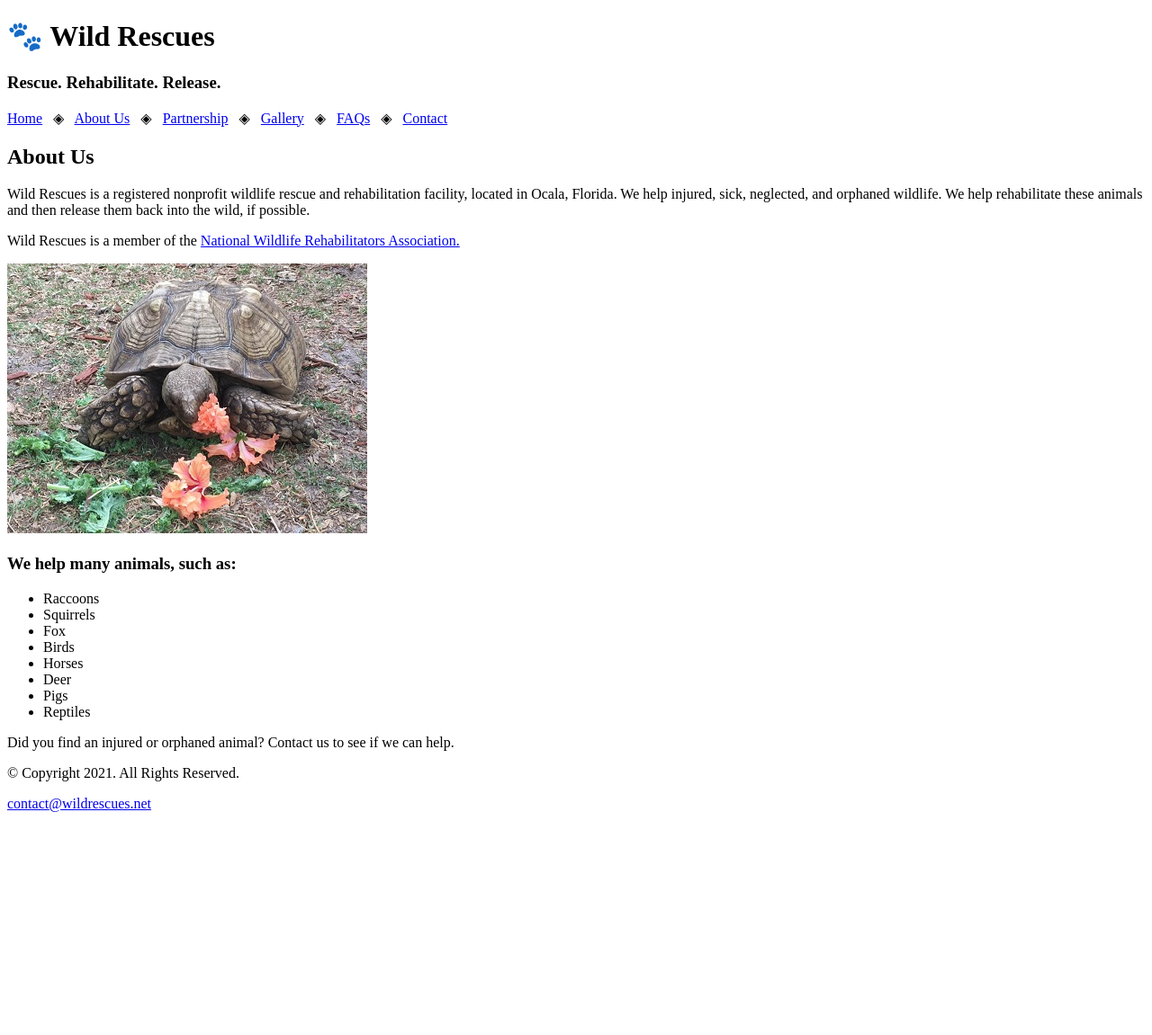
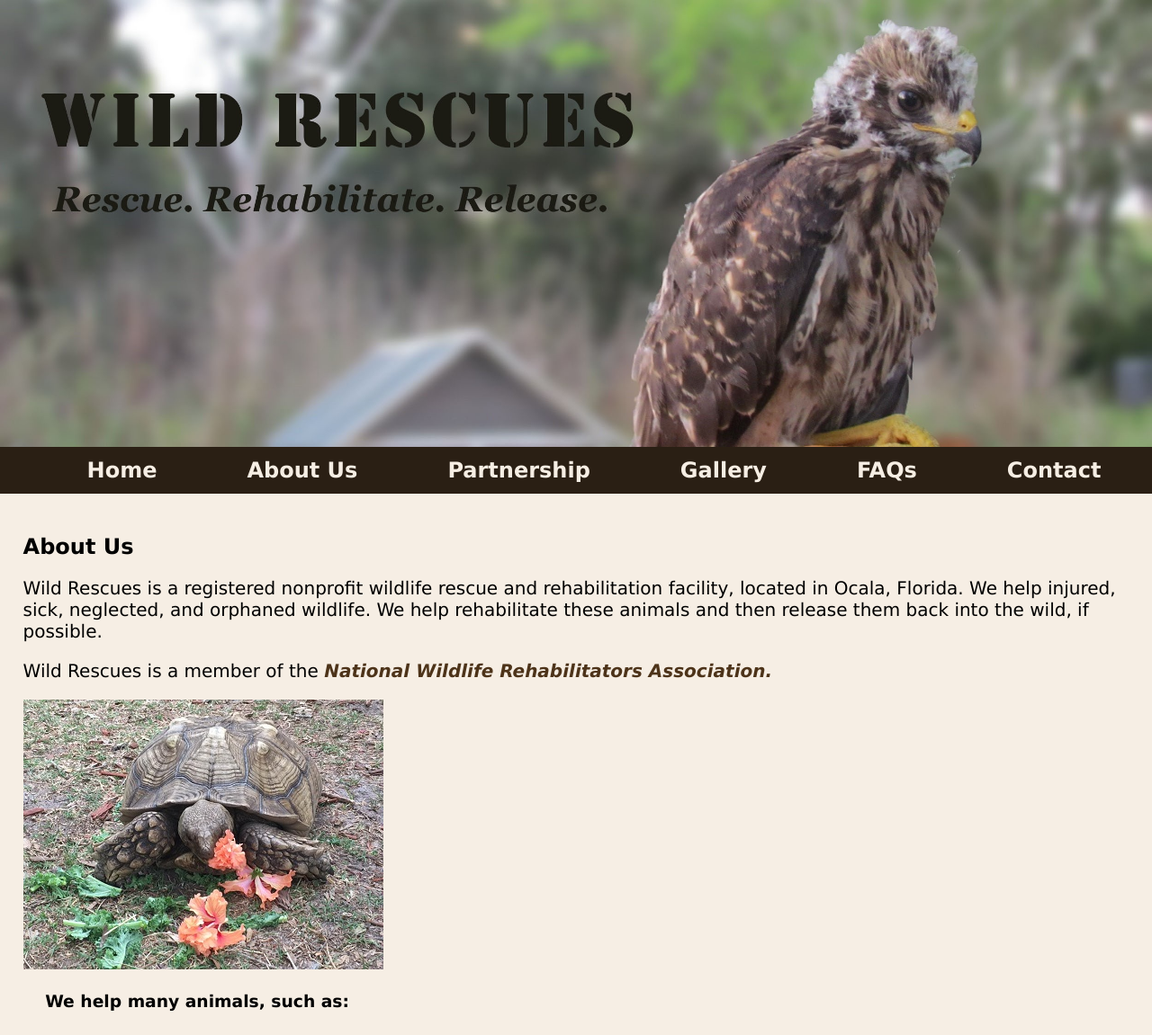
Before and after one commit to 144Sp24/ch4lab2-katielininger, a plain HTML site: page about.html in a window 1280 px wide. Shown: the top 1151 px of the page at 90% size. Before the commit the page ends 919 px from the top, so only its background shows below. Drawn offline with Linux system fonts and the light colour scheme.

Commit message:
followed book instructions

```diff
--- a/about.html
+++ b/about.html
@@ -1,28 +1,30 @@
 <!DOCTYPE html>
 <!--
-	Student Name: Maria Cruz
+	Student Name: Katie Lininger
 	File Name: about.html
-	Today's Date: May 20, 2021
+	Today's Date: February 6th, 2024
  -->
 <html lang="en">
 <head>
 	<title>Wild Rescues: About Us</title>
 	<meta charset="utf-8">
+    <link rel="stylesheet" href="css/styles.css">
 </head>
 <body>
 
 	<header>
-		<h1>&#128062; Wild Rescues</h1>
-		<h3>Rescue. Rehabilitate. Release.</h3>
+		<a href="index.html"><img src="images/baby-hawk.jpg" alt="rescued baby hawk"></a>
 	</header>
 
 	<nav>
-		<p><a href="index.html">Home</a> &nbsp; &#9672; &nbsp;
-		<a href="about.html">About Us</a> &nbsp; &#9672; &nbsp;
-		<a href="partnership.html">Partnership</a> &nbsp; &#9672; &nbsp;
-		<a href="gallery.html">Gallery</a> &nbsp; &#9672; &nbsp;
-		<a href="faqs.html">FAQs</a> &nbsp; &#9672; &nbsp;
-		<a href="contact.html">Contact</a></p>
+		<ul>
+            <li><a href="index.html">Home</a></li>
+            <li><a href="about.html">About Us</a></li>
+            <li><a href="partnership.html">Partnership</a></li>
+            <li><a href="gallery.html">Gallery</a></li>
+            <li><a href="faqs.html">FAQs</a></li>
+            <li><a href="contact.html">Contact</a></li>
+        </ul>
 	</nav>
 
 	<!-- Use the main area to add the main content to the webpage -->
@@ -32,9 +34,9 @@
 
             <h2>About Us</h2>
             <p>Wild Rescues is a registered nonprofit wildlife rescue and rehabilitation facility, located in Ocala, Florida. We help injured, sick, neglected, and orphaned wildlife. We help rehabilitate these animals and then release them back into the wild, if possible.</p>
-            <p>Wild Rescues is a member of the <a href="https://www.nwrawildlife.org/" target="_blank">National Wildlife Rehabilitators Association.</a></p>
+            <p>Wild Rescues is a member of the <a href="https://www.nwrawildlife.org/" target="_blank" class="link">National Wildlife Rehabilitators Association.</a></p>
 
-            <img src="images/tortoise.jpg" alt="tortoise eating vegetation" height="300" width="400">
+            <img src="images/tortoise.jpg" alt="tortoise eating vegetation">
 
             <h3>We help many animals, such as:</h3>
             <ul>
@@ -48,7 +50,7 @@
                 <li>Reptiles</li>
             </ul>
 
-            <p>Did you find an injured or orphaned animal? Contact us to see if we can help.</p>
+            <p class="action">Did you find an injured or orphaned animal? Contact us to see if we can help.</p>
 
         </div>
 
--- /dev/null
+++ b/css/styles.css
@@ -0,0 +1,100 @@
+/* Author: Katie Lininger
+Date: February 6th, 2024
+File name: styles.css */
+
+/* Css Reset */
+body, header, nav, main, footer, img, h1, h3 {
+    margin: 0;
+    padding: 0;
+    border: 0;
+}
+
+/* Style rules for body and images */
+body {
+    background-color: #f6eee4;
+}
+
+img {
+    max-width: 100%;
+    display: block;
+}
+
+/*Style rules for navigation area */
+nav {
+    background-color: #2a1f14;
+}
+
+nav ul {
+    list-style-type: none;
+    margin: 0;
+    text-align: center;
+}
+
+nav li {
+    display: inline-block;
+    font-size: 1.5em;
+    font-family: Geneva, Arial, sans-serif;
+    font-weight: bold;
+}
+
+nav li a {
+    display: block;
+    color: #f6eee4;
+    padding-top: 0.5em;
+    padding-bottom: 0.5em;
+    padding-right: 2em;
+    padding-left: 2em;
+    text-decoration: none;
+}
+
+/* Style rules for main content */
+main {
+    padding: 2%;
+    font-family: Verdana, Arial, sans-serif;
+}
+
+main p {
+    font-size: 1.25em;
+}
+
+main h3 {
+    padding: 2%;
+}
+
+main ul {
+    list-style-type: square;
+}
+
+.link {
+    color: #4d3319;
+    text-decoration: none;
+    font-weight: bold;
+    font-style: italic;
+}
+
+.action {
+    font-size: 1.75em;
+    font-weight: bold;
+    text-align: center;
+}
+
+#contact {
+    text-align: center;
+}
+
+/* Style rules for footer content */
+footer {
+    text-align: center;
+    font-size: 0.85em;
+    background-color: #2a1f14;
+    color: #f6eee4;
+    padding-top: 1%;
+    padding-bottom: 1%;
+    padding-left: 0%;
+    padding-right: 0%
+}
+
+footer a {
+    color: #f3e6d8;
+    text-decoration: none;
+}
```
Also changed, not shown: contact.html (+14 -12 lines), index.html (+13 -11 lines), template.html (+12 -10 lines), images/baby-hawk.jpg (renamed from baby-hawk.jpg), 1 other file.
